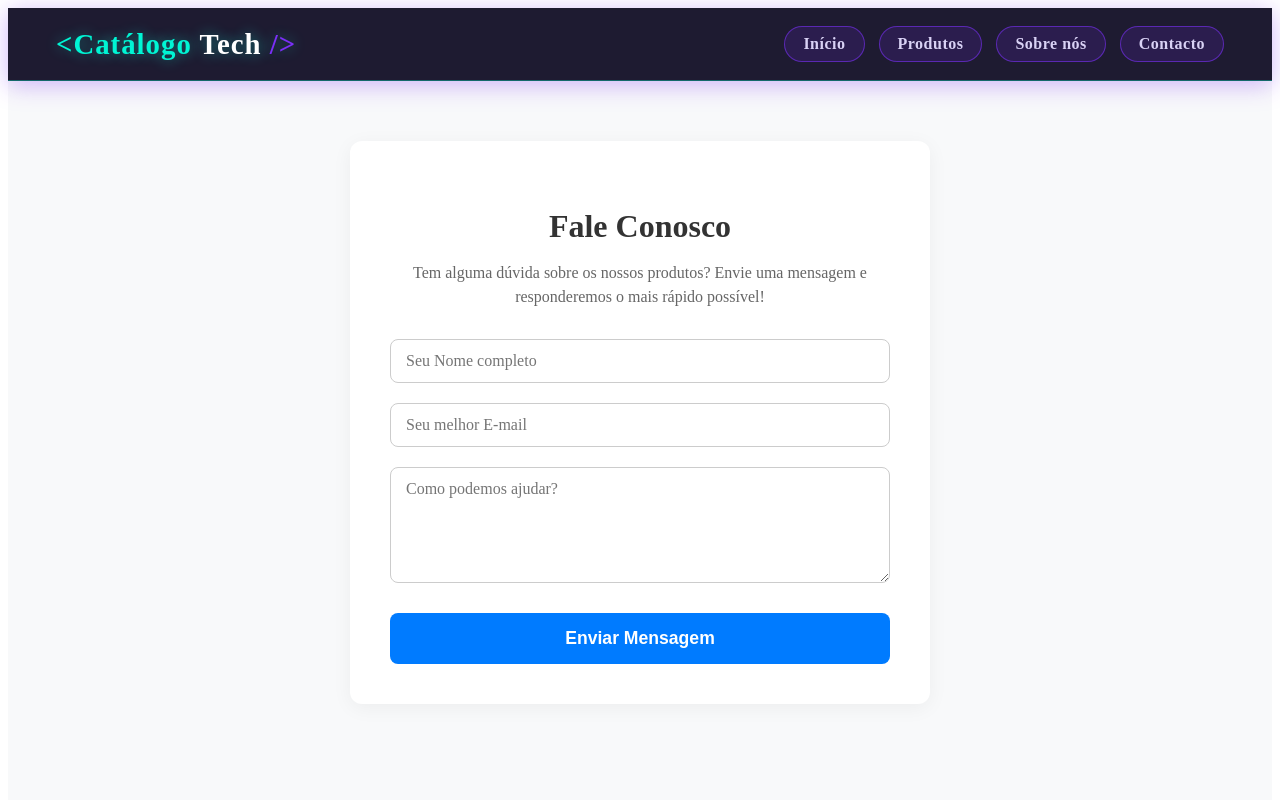
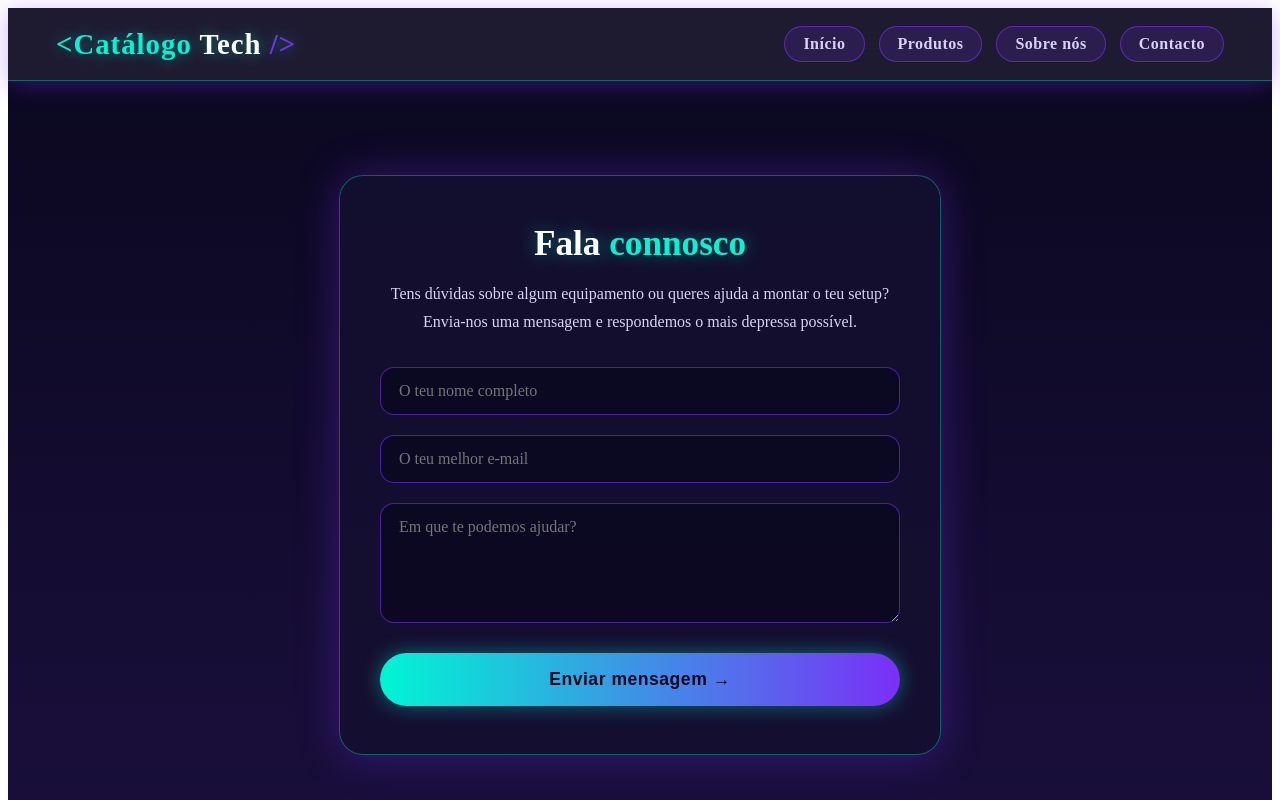
Before and after one commit to miguelbraga559-dev/atividade-italo, a React (Vite) app: page /contato in a window 1280 px wide. Shown: the top 800 px of the page. Built offline with nearby package versions, Linux system fonts and the light colour scheme.

Commit message:
style(contato): redesenha formulario de contacto com tema neon

```diff
--- a/src/pages/Contato.jsx
+++ b/src/pages/Contato.jsx
@@ -1,44 +1,72 @@
 export default function Contato() {
   const inputStyle = {
-    padding: '12px 15px',
-    border: '1px solid #ccc',
-    borderRadius: '8px',
+    padding: '14px 18px',
+    border: '1px solid rgba(123, 47, 247, 0.6)',
+    borderRadius: '14px',
     fontSize: '1rem',
     outline: 'none',
-    fontFamily: 'inherit'
+    fontFamily: 'inherit',
+    backgroundColor: 'rgba(11, 8, 32, 0.8)',
+    color: '#f4f0ff'
   };
 
   return (
-    <main style={{ padding: '60px 20px', display: 'flex', flexDirection: 'column', alignItems: 'center', backgroundColor: '#f8f9fa', minHeight: '80vh' }}>
+    <main style={{
+      padding: '64px 20px',
+      display: 'flex',
+      flexDirection: 'column',
+      alignItems: 'center',
+      justifyContent: 'center',
+      background: 'linear-gradient(180deg, #0b0820 0%, #1a0f3d 100%)',
+      minHeight: '80vh',
+      color: '#f4f0ff'
+    }}>
       <div style={{
-        backgroundColor: '#fff',
-        padding: '40px',
-        borderRadius: '12px',
-        boxShadow: '0 4px 20px rgba(0,0,0,0.05)',
+        backgroundColor: 'rgba(20, 16, 48, 0.85)',
+        border: '1px solid rgba(0, 245, 212, 0.35)',
+        padding: '48px 40px',
+        borderRadius: '24px',
+        boxShadow: '0 0 40px rgba(123, 47, 247, 0.35)',
         width: '100%',
-        maxWidth: '500px'
+        maxWidth: '520px'
       }}>
-        <h2 style={{ textAlign: 'center', marginBottom: '15px', color: '#333', fontSize: '2rem' }}>Fale Conosco</h2>
-        <p style={{ textAlign: 'center', color: '#666', marginBottom: '30px', lineHeight: '1.5' }}>
-          Tem alguma dúvida sobre os nossos produtos? Envie uma mensagem e responderemos o mais rápido possível!
+        <h2 style={{
+          textAlign: 'center',
+          marginTop: 0,
+          marginBottom: '14px',
+          color: '#ffffff',
+          fontSize: '2.2rem',
+          textShadow: '0 0 18px rgba(0, 245, 212, 0.45)'
+        }}>
+          Fala <span style={{ color: '#00f5d4' }}>connosco</span>
+        </h2>
+        <p style={{
+          textAlign: 'center',
+          color: '#d9d2f5',
+          marginBottom: '32px',
+          lineHeight: '1.7'
+        }}>
+          Tens dúvidas sobre algum equipamento ou queres ajuda a montar o teu setup?
+          Envia-nos uma mensagem e respondemos o mais depressa possível.
         </p>
         <form style={{ display: 'flex', flexDirection: 'column', gap: '20px' }}>
-          <input type="text" placeholder="Seu Nome completo" required style={inputStyle} />
-          <input type="email" placeholder="Seu melhor E-mail" required style={inputStyle} />
-          <textarea placeholder="Como podemos ajudar?" required rows="5" style={{ ...inputStyle, resize: 'vertical' }}></textarea>
+          <input type="text" placeholder="O teu nome completo" required style={inputStyle} />
+          <input type="email" placeholder="O teu melhor e-mail" required style={inputStyle} />
+          <textarea placeholder="Em que te podemos ajudar?" required rows="5" style={{ ...inputStyle, resize: 'vertical' }}></textarea>
           <button type="submit" style={{
-            padding: '15px',
-            backgroundColor: '#007bff',
-            color: 'white',
+            padding: '16px',
+            background: 'linear-gradient(90deg, #00f5d4, #7b2ff7)',
+            color: '#0b0820',
             border: 'none',
-            borderRadius: '8px',
+            borderRadius: '999px',
             fontSize: '1.1rem',
             fontWeight: 'bold',
+            letterSpacing: '0.5px',
             cursor: 'pointer',
             marginTop: '10px',
-            transition: 'background-color 0.2s'
+            boxShadow: '0 0 20px rgba(0, 245, 212, 0.4)'
           }}>
-            Enviar Mensagem
+            Enviar mensagem →
           </button>
         </form>
       </div>
```
